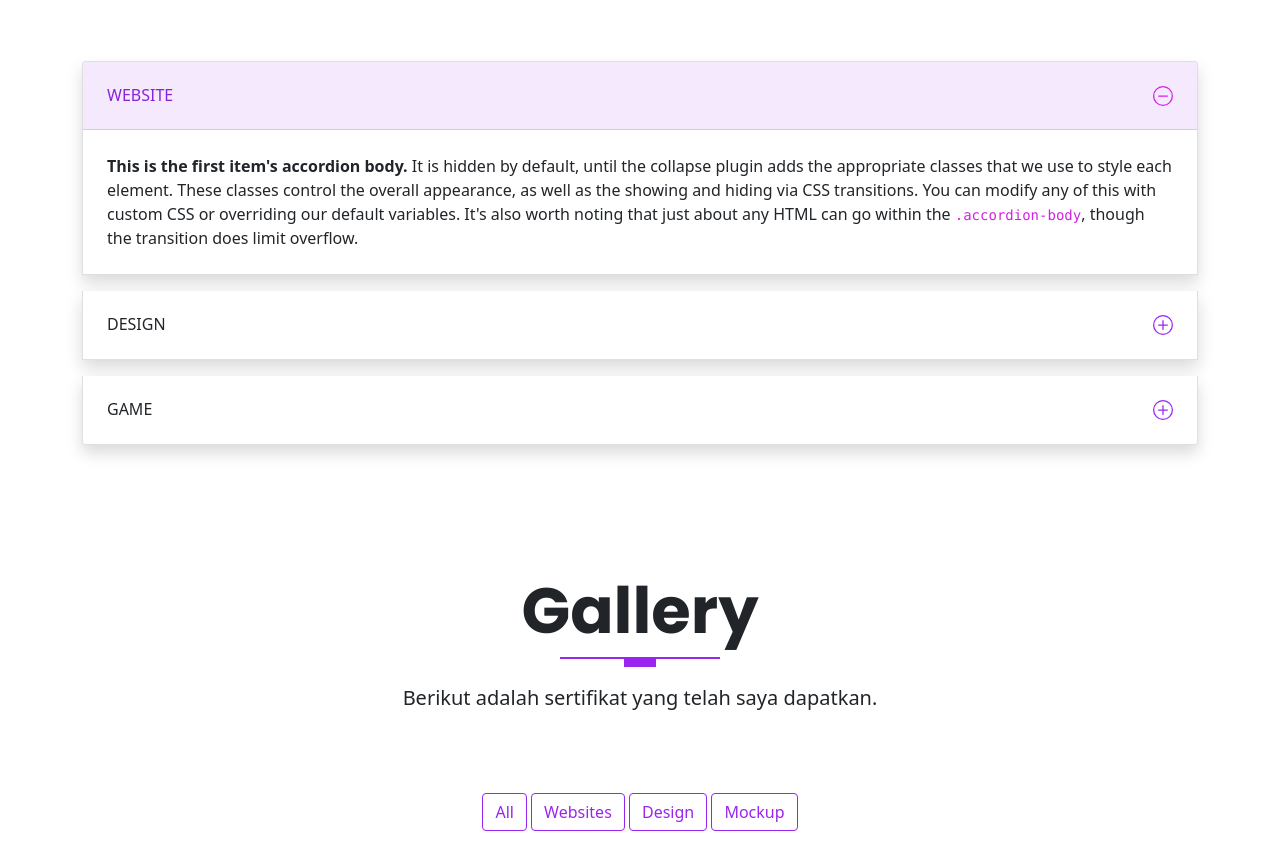
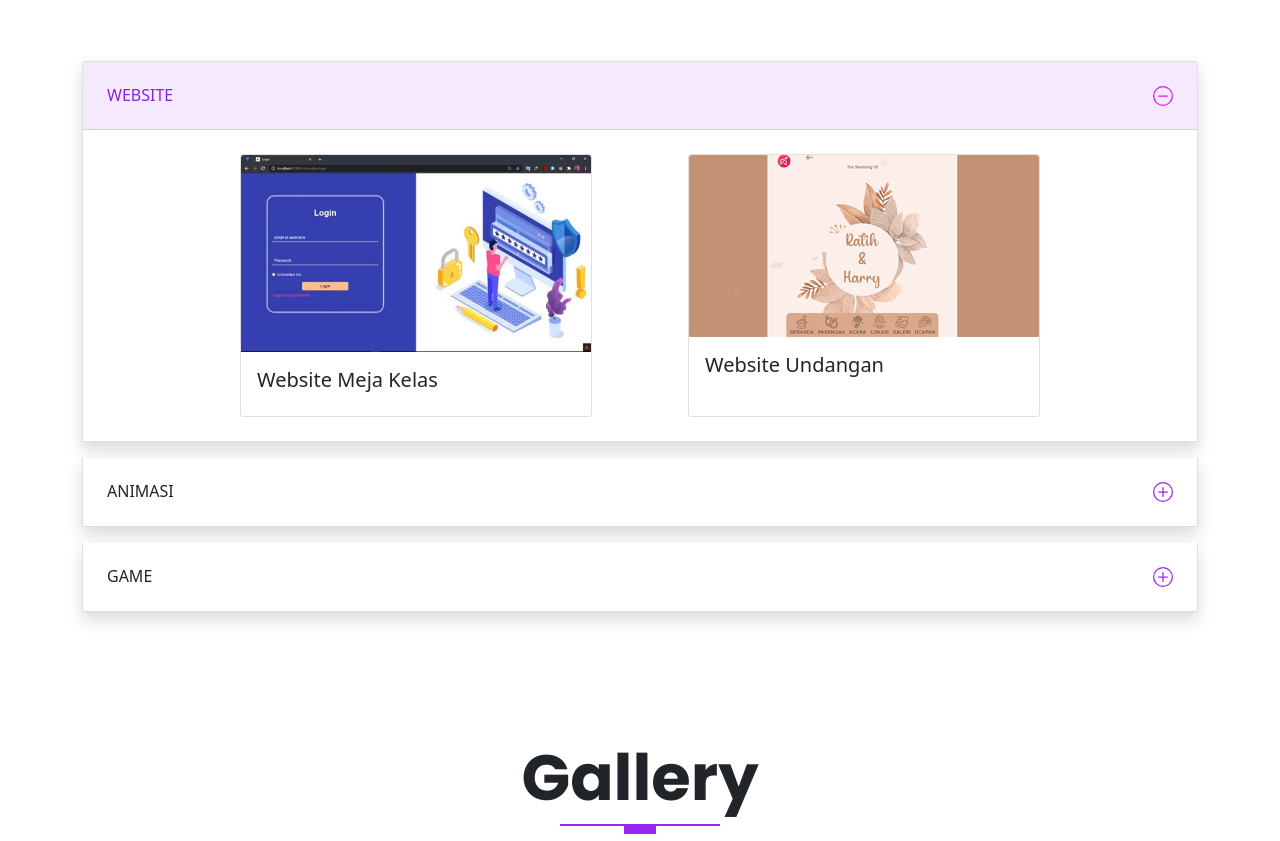
Before and after one commit to tripng/myportfolio, a website: page index.html in a window 1280 px wide. Shown: the part 4287-5128 px from the top of the page. Drawn offline with nearby package versions, Linux system fonts and the light colour scheme; files that its build step writes are made by us from their sources.

Commit message:
portfolio

```diff
--- a/index.html
+++ b/index.html
@@ -301,8 +301,21 @@
               </button>
             </h2>
             <div id="collapseOne" class="accordion-collapse collapse show" aria-labelledby="headingOne" data-bs-parent="#accordionExample">
-              <div class="accordion-body">
-                <strong>This is the first item's accordion body.</strong> It is hidden by default, until the collapse plugin adds the appropriate classes that we use to style each element. These classes control the overall appearance, as well as the showing and hiding via CSS transitions. You can modify any of this with custom CSS or overriding our default variables. It's also worth noting that just about any HTML can go within the <code>.accordion-body</code>, though the transition does limit overflow.
+              <div class="accordion-body d-flex justify-content-center flex-wrap">
+                <div class="card mx-5" style="width: 22rem;">
+                  <img src="images/portfolio/project-web1.jpg" class="card-img-top" alt="...">
+                  <div class="card-body">
+                    <h5 class="card-title">Website Meja Kelas</h5>
+                    <!-- <p class="card-text"></p> -->
+                  </div>
+                </div>
+                <div class="card mx-5" style="width: 22rem;">
+                  <img src="images/portfolio/project-web2.png" class="card-img-top" alt="...">
+                  <div class="card-body">
+                    <h5 class="card-title">Website Undangan</h5>
+                    <!-- <p class="card-text"></p> -->
+                  </div>
+                </div>
               </div>
             </div>
           </div>
@@ -310,12 +323,18 @@
           <div class="accordion-item shadow mb-3">
             <h2 class="accordion-header" id="headingTwo">
               <button class="accordion-button collapsed" type="button" data-bs-toggle="collapse" data-bs-target="#collapseTwo" aria-expanded="false" aria-controls="collapseTwo">
-                DESIGN
+                ANIMASI
               </button>
             </h2>
             <div id="collapseTwo" class="accordion-collapse collapse" aria-labelledby="headingTwo" data-bs-parent="#accordionExample">
-              <div class="accordion-body">
-                <strong>This is the second item's accordion body.</strong> It is hidden by default, until the collapse plugin adds the appropriate classes that we use to style each element. These classes control the overall appearance, as well as the showing and hiding via CSS transitions. You can modify any of this with custom CSS or overriding our default variables. It's also worth noting that just about any HTML can go within the <code>.accordion-body</code>, though the transition does limit overflow.
+              <div class="accordion-body d-flex justify-content-center flex-wrap">
+                <div class="card mx-5" style="width: 22rem;">
+                  <iframe height="300" src="https://www.youtube.com/embed/0G-VEy0IqaI" title="YouTube video player" frameborder="0" allow="accelerometer; autoplay; clipboard-write; encrypted-media; gyroscope; picture-in-picture" allowfullscreen></iframe>
+                  <div class="card-body">
+                    <h5 class="card-title">Animasi 3D </h5>
+                    <!-- <p class="card-text"></p> -->
+                  </div>
+                </div>
               </div>
             </div>
           </div>
```
Also changed, not shown: images/portfolio/project-game1.jpg (added), images/portfolio/project-web1.jpg (added), images/portfolio/project-web2.png (added).
